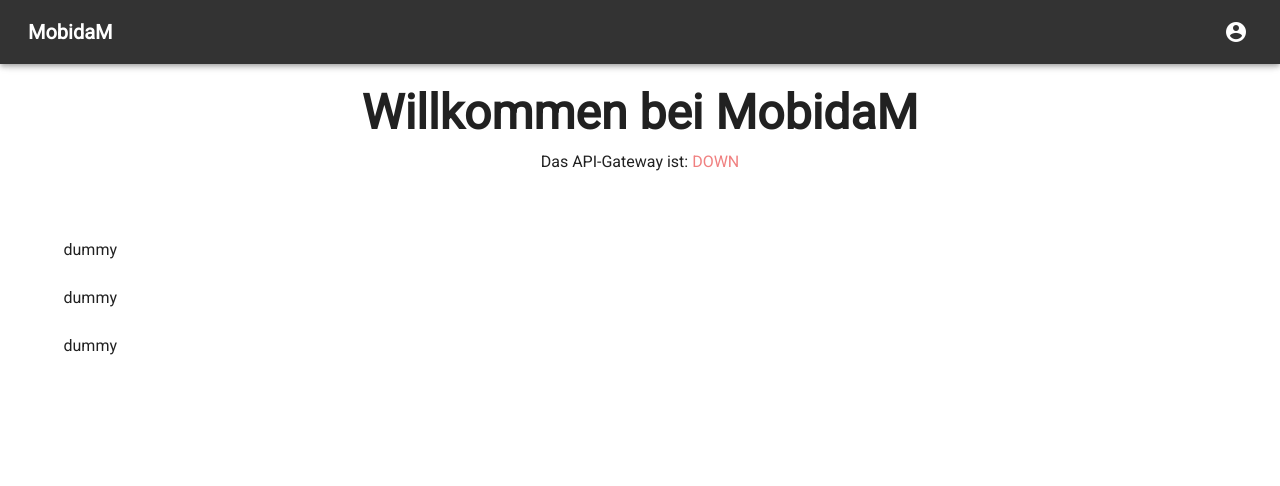
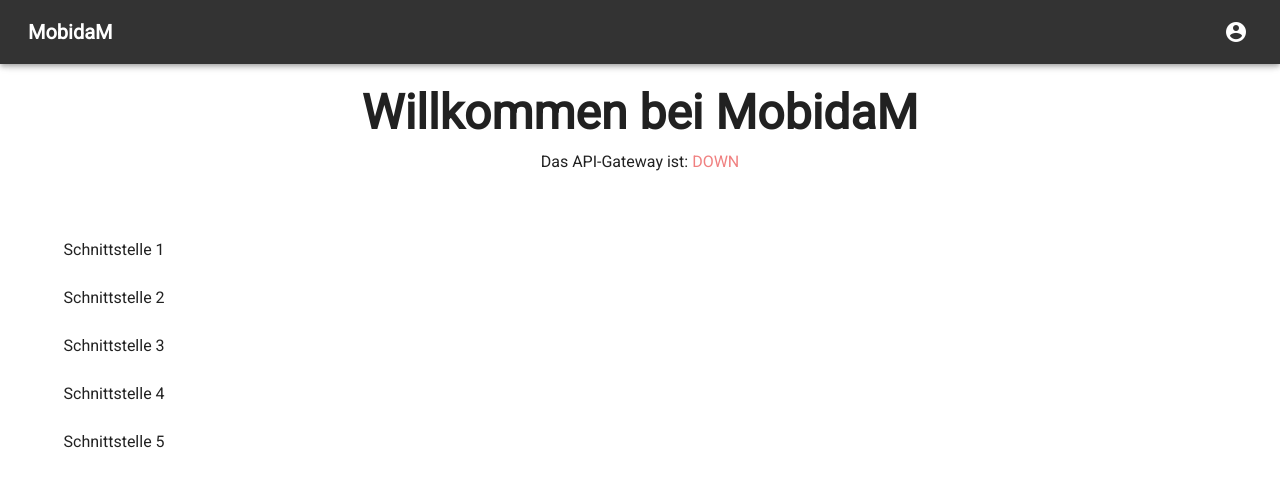
Before and after one commit to it-at-m/mobidam-sst-management, a Vue app in the folder mobidam-sst-management-frontend/frontend/: page / in a window 1280 px wide. Shown: the top 486 px of the page. Built offline with nearby package versions, Linux system fonts and the light colour scheme; no server answers.

Commit message:
:sparkles: Optimize User Experience for Review

```diff
--- a/mobidam-sst-management-frontend/frontend/src/views/MainView.vue
+++ b/mobidam-sst-management-frontend/frontend/src/views/MainView.vue
@@ -14,11 +14,11 @@
         <v-row>
             <v-list lines="two">
                 <v-list-item
-                    v-for="n in 3"
+                    v-for="n in 5"
                     :key="n"
                     @click="$router.push(`/interfaceDetailView/${1}`)"
                 >
-                    dummy
+                    Schnittstelle {{ n }}
                 </v-list-item>
             </v-list>
         </v-row>
```
